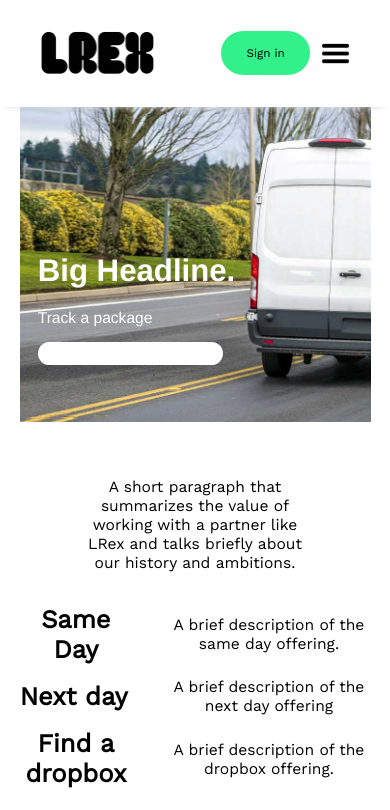
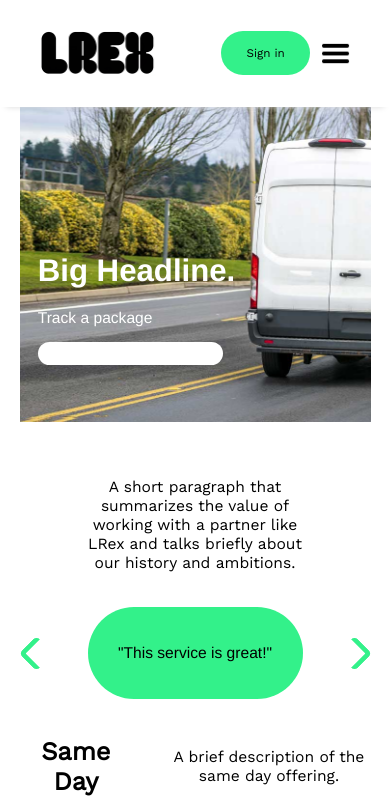
Before and after one commit to blakepreston/LREXTestSite, a Vue app: page / in a window 390 px wide. Shown: the top 810 px of the page. Built offline with nearby package versions, Linux system fonts and the light colour scheme.

Commit message:
Added testimonial slider

```diff
--- a/src/components/HomePage.vue
+++ b/src/components/HomePage.vue
@@ -70,6 +70,16 @@
         briefly about our history and ambitions.
       </p>
     </div>
+
+  <div class="sliderTestimonial">
+    <!-- <button class="prev" @click.prevent="prev">Prev</button> -->
+    <div class="arrow_left" @click.prevent="prev"></div>
+    <div>
+      <div class="testimonialSlide" :visibleSlide="visibleSlide">{{items[visibleSlide]}}</div>
+    </div>
+    <!-- <button class="next" @click.prevent="next">Next</button> -->
+    <div class="arrow_right" @click.prevent="next"></div>
+  </div>
 
     <!-- <div>
         <scrollview  :data-source-ref="'datasource1'"
@@ -173,7 +183,21 @@
 </template>
 
 <script>
+
+
   export default{
+    data: function () {
+      return {
+          items:[
+            '"This service is great!"',
+            '"I would come back again!"',
+            '"The best customer service in town."',
+            '"Terrific!"',
+            '"Fantastic"'
+          ],
+          visibleSlide: 0
+        }
+    },
     methods:{
       moveNav(){
       var x = document.getElementById("mobileLinks");
@@ -184,8 +208,27 @@
         x.style.display = "block";
         x.style.transitionDuration = "1s"
         }
+      },
+      next(){
+      if(this.visibleSlide >= this.itemLength - 1){
+          this.visibleSlide = 0;
+        }else{
+          this.visibleSlide++;
+        }
+      },
+      prev(){
+      if(this.visibleSlide <= 0){
+          this.visibleSlide = this.itemLength - 1;
+        }else{
+          this.visibleSlide--;
+        }
       }
-    }
+    },
+    computed:{
+      itemLength(){
+        return this.items.length;
+      }
+    },
   }
 </script>
 
@@ -366,6 +409,49 @@ html, body{
 /**************************************/
 /* || Slider Syles */
 
+.sliderTestimonial{
+  display: flex;
+  flex-direction: row;
+  justify-content: center;
+  align-items: center;
+  margin-top: 50px;
+  margin-bottom: 50px;
+}
+
+.testimonialSlide{
+  width: 60vw;
+  height: 20vh;
+  background-color: #33f18a;
+  display: flex;
+  justify-content: center;
+  align-items: center;
+  font-size: 4vw;
+  margin-left: 5vw;
+  margin-right: 5vw;
+  border-radius: 300px;
+  font-size: 2.5vw;
+  color: black;
+}
+
+.arrow_right{
+  width: 20px;
+  height: 20px;
+  border-right: 10px solid #33f18a;
+  border-top: 10px solid #33f18a;
+  border-radius: 5px;
+  transform: rotate(45deg);
+  cursor: pointer;
+}
+
+.arrow_left{
+  width: 20px;
+  height: 20px;
+  border-right: 10px solid #33f18a;
+  border-top: 10px solid #33f18a;
+  border-radius: 5px;
+  transform: rotate(-135deg);
+  cursor: pointer;
+}
 
 
 /**************************/
@@ -574,7 +660,7 @@ html, body{
   top: 4em;
 }
 
-@media only screen and (max-width: 650px){
+@media only screen and (max-width: 1000px){
 /**************************/
 /* || Header Syles */
   .nav_links{
@@ -614,11 +700,13 @@ html, body{
 
     .nav_links li{
       margin-bottom: 5vw;
+      font-size: 4vw;
     }
 
     .menu_icon{
       width: 8vw;
       margin-left: 10px;
+      cursor: pointer;
     }
 
 /**************************/
@@ -661,6 +749,47 @@ html, body{
     }
 
 /**************************************/
+/**************************************/
+/* || Slider Syles */
+.sliderTestimonial{
+  margin-top: 20px;
+  margin-bottom: 20px;
+}
+
+.testimonialSlide{
+  width: 50vw;
+  height: 10vh;
+  background-color: #33f18a;
+  display: flex;
+  justify-content: center;
+  align-items: center;
+  font-size: 4vw;
+  margin-left: 10vw;
+  margin-right: 10vw;
+  padding: 1vw;
+  padding-right: 10px;
+  padding-left: 10px;
+}
+
+.arrow_right{
+  width: 20px;
+  height: 20px;
+  border-right: 5px solid #33f18a;
+  border-top: 5px solid #33f18a;
+  border-radius: 5px;
+  transform: rotate(45deg);
+  cursor: pointer;
+}
+
+.arrow_left{
+  width: 20px;
+  height: 20px;
+  border-right: 5px solid #33f18a;
+  border-top: 5px solid #33f18a;
+  border-radius: 5px;
+  transform: rotate(-135deg);
+  cursor: pointer;
+}
 /**************************/
 /* || Shipment Offerings Syles */
   .container_offerings{
```
